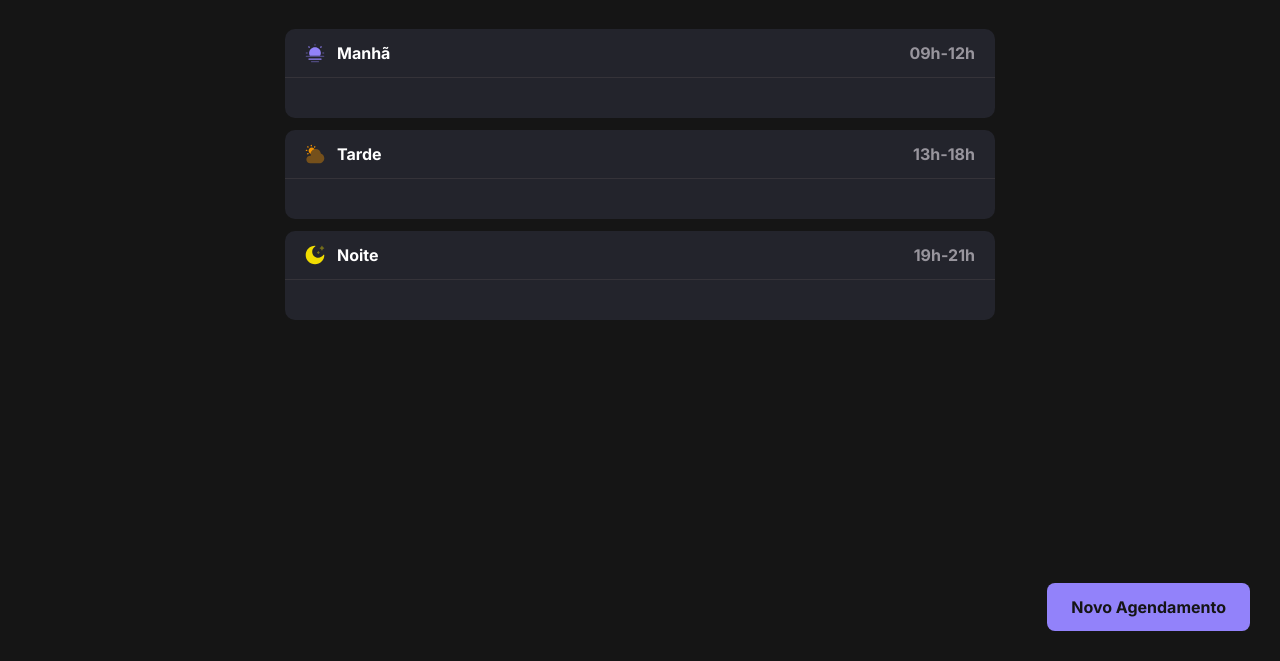
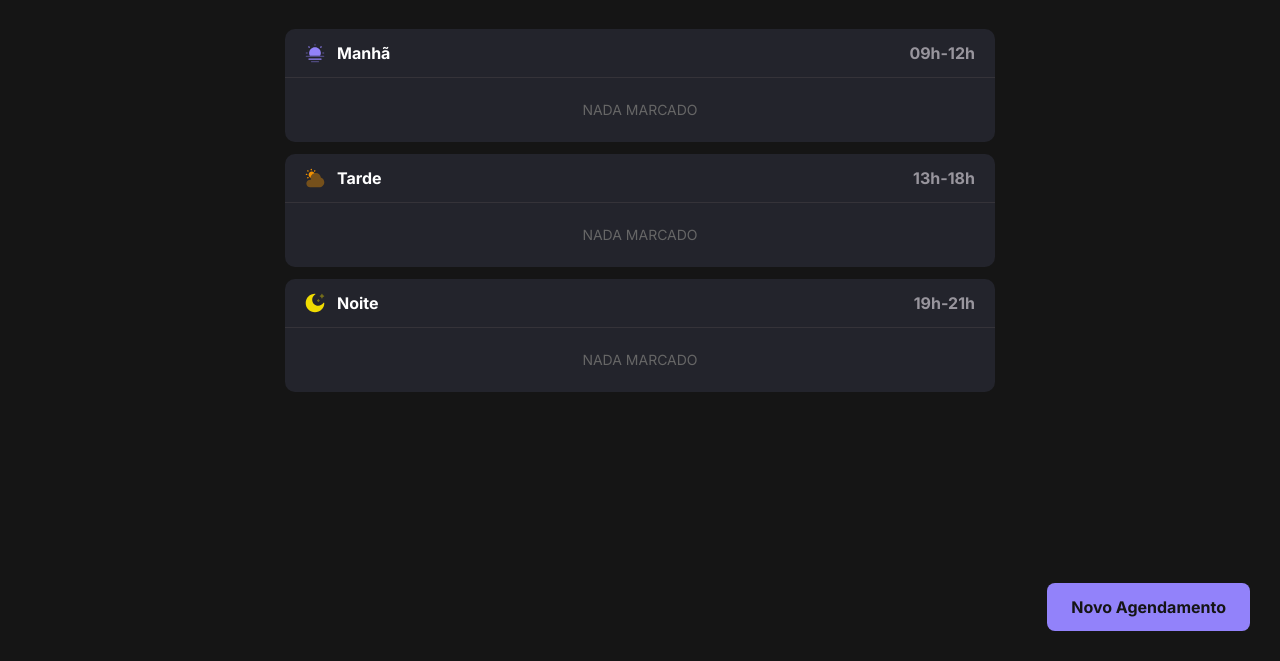
Before and after one commit to duhnunes/WorldPet, a website built with webpack: page index.html in a window 1280 px wide. Shown: the part 139-800 px from the top of the page. Built offline with nearby package versions, Linux system fonts and the light colour scheme; data requests are answered from the project's data file.

Commit message:
feat: Add a message when don't have schedules

```diff
--- a/src/css/styles/main.css
+++ b/src/css/styles/main.css
@@ -105,6 +105,14 @@ main {
 
     max-height: calc(1.5rem * 5);
     overflow-y: auto;
+
+    & .empty {
+      font: var(--p-md);
+      color: var(--content-tertiary);
+
+      text-align: center;
+      text-transform: uppercase;
+    }
   }
 }
 
--- a/src/js/schedules/deleteSchedule.js
+++ b/src/js/schedules/deleteSchedule.js
@@ -24,8 +24,13 @@ periods.forEach((period) => {
           // Faz a requisição da API para cancelar.
           await scheduleCancel({ id });
 
+          // Remove o item <li> do DOM.
+          item.remove();
+
           // Recarrega os agendamentos.
           SchedulesDay();
+
+          toast("Agendamento cancelado com sucesso!");
         } catch (error) {
           console.error(error);
           toast(
--- a/src/js/schedules/schedulesDay.js
+++ b/src/js/schedules/schedulesDay.js
@@ -1,16 +1,54 @@
+import dayjs from "dayjs";
 import { FetchSchedules } from "../../services/FetchSchedules";
 import { showSchedules } from "./showSchedules";
 
-// seleciona o input de data.
+// Seleciona o input de data.
 const selectedDate = document.getElementById("displayDate");
 
+// Seleciona todos os elementos com a classe "period".
+const periods = {
+  morning: document.getElementById("morning"),
+  afternoon: document.getElementById("afternoon"),
+  night: document.getElementById("night"),
+};
+
 export async function SchedulesDay() {
-  // Obtém a data do input;
+  // Obtém a data do input.
   const date = selectedDate.dataset.date;
 
-  // Busca na API os agendamentos
+  // Busca na API os agendamentos.
   const dailySchedules = await FetchSchedules({ date });
 
-  // Exibe os agendamentos
-  showSchedules({ dailySchedules });
+  Object.keys(periods).forEach((key) => {
+    const period = periods[key];
+
+    // Remove apenas o <li> que contém "Nada marcado".
+    const emptyItem = period.querySelector("li.empty");
+    if (emptyItem) {
+      period.removeChild(emptyItem);
+    }
+
+    // Limpa todos os itens <li> antigos.
+    while (period.firstChild) {
+      period.removeChild(period.firstChild);
+    }
+
+    // Filtra os agendamentos por período.
+    const filteredSchedules = dailySchedules.filter((schedule) => {
+      const hour = parseInt(dayjs(schedule.when).format("HH"), 10);
+      if (key === "morning") return hour < 12;
+      if (key === "afternoon") return hour >= 12 && hour < 18;
+      if (key === "night") return hour >= 18;
+    });
+
+    // Adiciona novos itens.
+    if (filteredSchedules.length === 0) {
+      const li = document.createElement("li");
+      li.textContent = "Nada marcado";
+      li.classList.add("empty");
+      period.appendChild(li);
+    } else {
+      showSchedules({ dailySchedules: filteredSchedules, period });
+    }
+  });
 }
--- a/src/js/schedules/showSchedules.js
+++ b/src/js/schedules/showSchedules.js
@@ -1,16 +1,10 @@
 import dayjs from "dayjs";
 import { toast } from "../_layout/toast";
 
-const periodMorning = document.getElementById("morning");
-const periodAfternoon = document.getElementById("afternoon");
-const periodNight = document.getElementById("night");
-
-export function showSchedules({ dailySchedules }) {
+export function showSchedules({ dailySchedules, period }) {
   try {
-    // Limpa as listas
-    periodMorning.innerHTML = "";
-    periodAfternoon.innerHTML = "";
-    periodNight.innerHTML = "";
+    // Limpa os agendamentos anteriores do período específico
+    period.innerHTML = "";
 
     // Renderiza os agendamentos por período.
     dailySchedules.forEach((schedule) => {
@@ -52,14 +46,7 @@ export function showSchedules({ dailySchedules }) {
       item.append(hourSpan, divClientDay, typeService, removeBtn);
 
       // Renderiza o agendamento no período correspondente
-      const hour = parseInt(dayjs(schedule.when).format("HH"), 10);
-      if (hour < 12) {
-        periodMorning.appendChild(item);
-      } else if (hour >= 12 && hour < 18) {
-        periodAfternoon.appendChild(item);
-      } else {
-        periodNight.appendChild(item);
-      }
+      period.appendChild(item);
     });
   } catch (error) {
     console.error(error);
```
